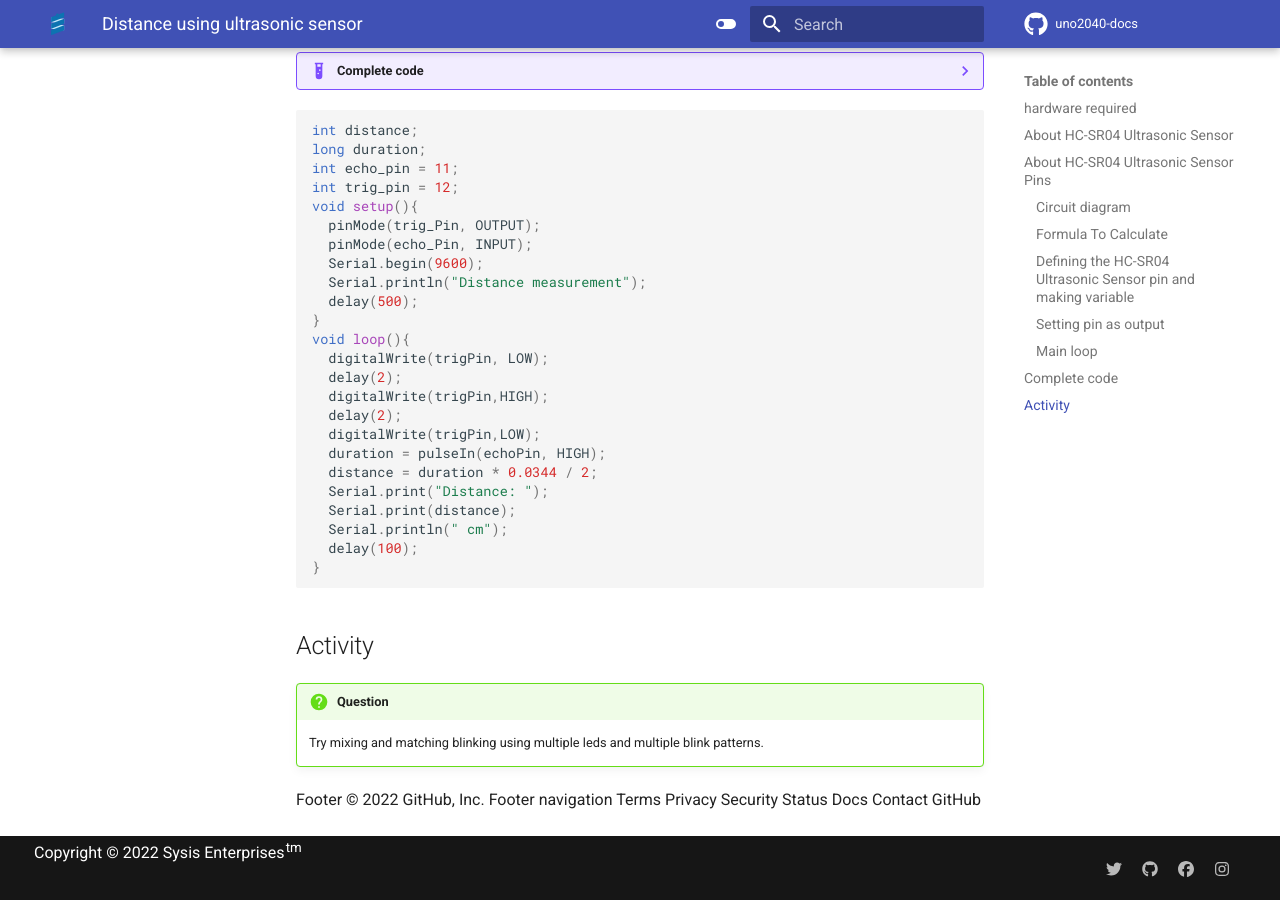
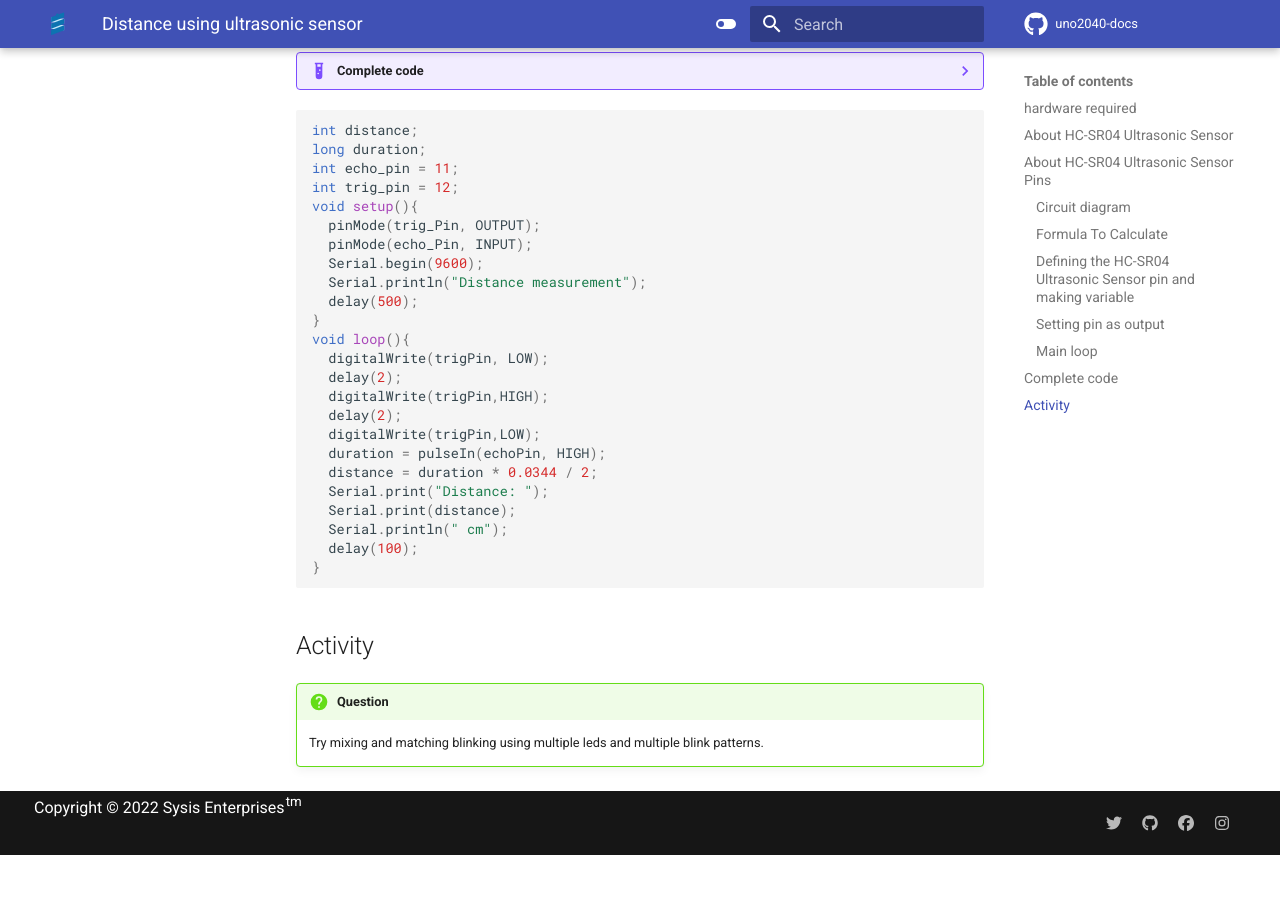
Before and after one commit to suraj022/uno2040-docs, an MkDocs documentation site: the page built from docs/Distance-Using-Ultrasonic-sensor.md, in a window 1280 px wide and 900 px high, scrolled down 2777 px. Built offline with MkDocs 1.6.1 and Material for MkDocs 9.7.7, drawn with Linux system fonts in a browser that asks for light colours; comment, search, counter and statistics services are not loaded; after the commit the page ends 3632 px from its top, so only the background shows below that.

Commit message:
Update Distance-Using-Ultrasonic-sensor.md

```diff
--- a/docs/Distance-Using-Ultrasonic-sensor.md
+++ b/docs/Distance-Using-Ultrasonic-sensor.md
@@ -123,13 +123,3 @@ void loop(){
 ## Activity
 !!! question
     Try mixing and matching blinking using multiple leds and multiple blink patterns.
-
-Footer
-© 2022 GitHub, Inc.
-Footer navigation
-Terms
-Privacy
-Security
-Status
-Docs
-Contact GitHub
```
